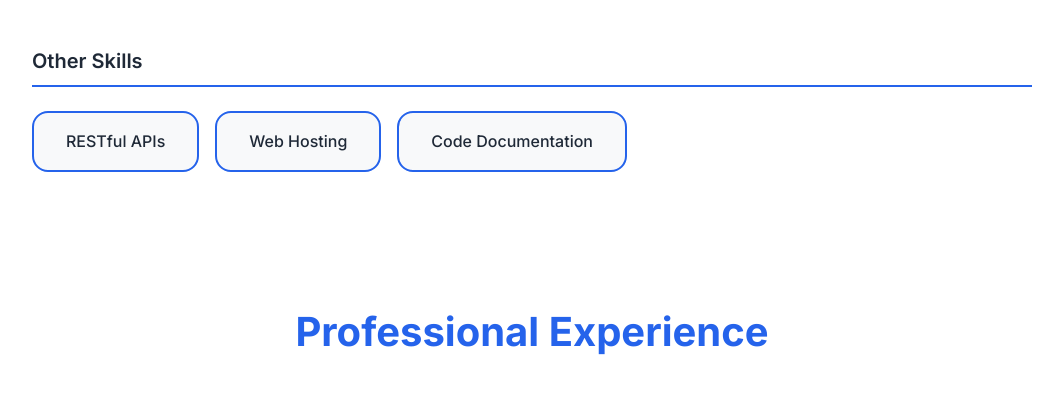
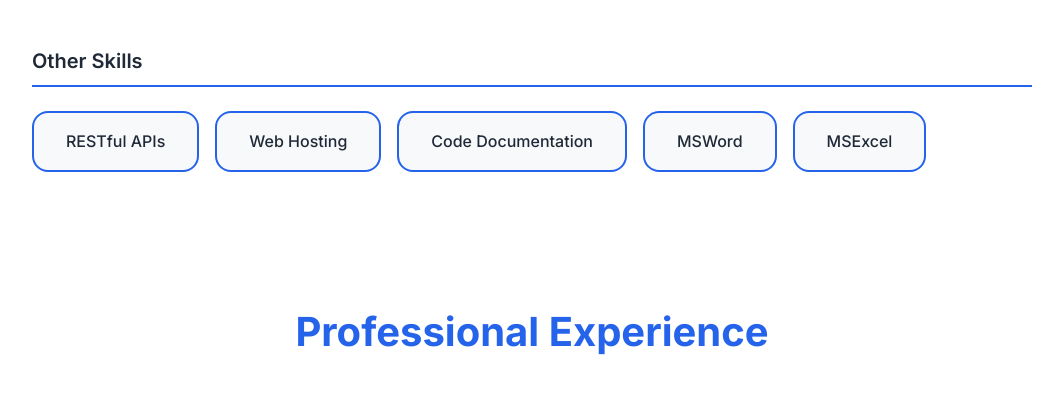
Before and after one commit to arthyrajagopal/arthyrajagopal.github.io, a plain HTML site: page index.html in a window 1280 px wide. Shown: the part 3280-3689 px from the top of the page, without its empty margins (108-1171 px from the left). Drawn offline with Linux system fonts and the light colour scheme.

Commit message:
Update index.html

```diff
--- a/index.html
+++ b/index.html
@@ -347,6 +347,8 @@
 								<span class="skill-tag">RESTful APIs</span>
 								<span class="skill-tag">Web Hosting</span>
 								<span class="skill-tag">Code Documentation</span>
+								<span class="skill-tag">MSWord</span>
+								<span class="skill-tag">MSExcel</span>
 								<!-- <span class="skill-tag">Git Workflows</span> -->
 							</div>
 						</div>
```
